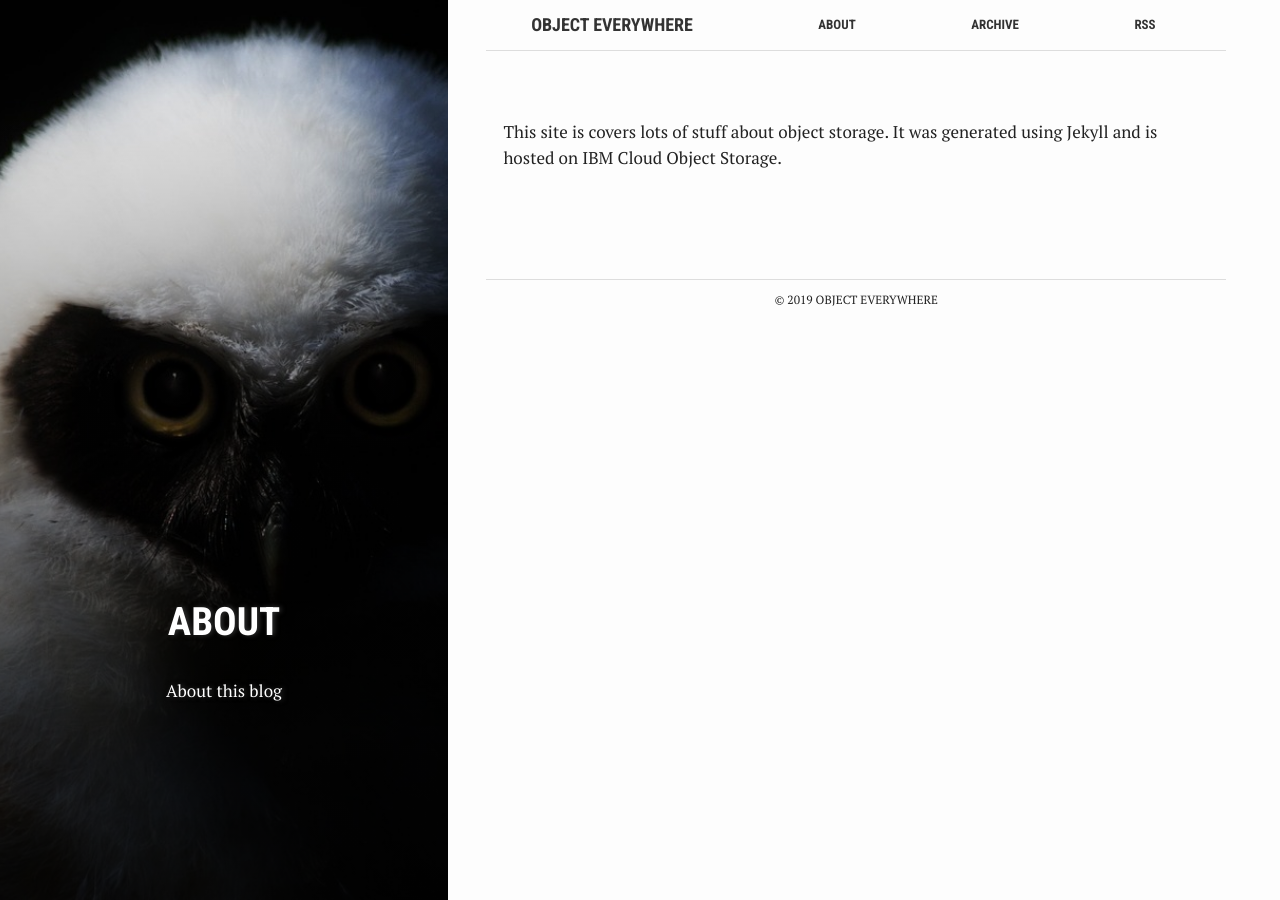
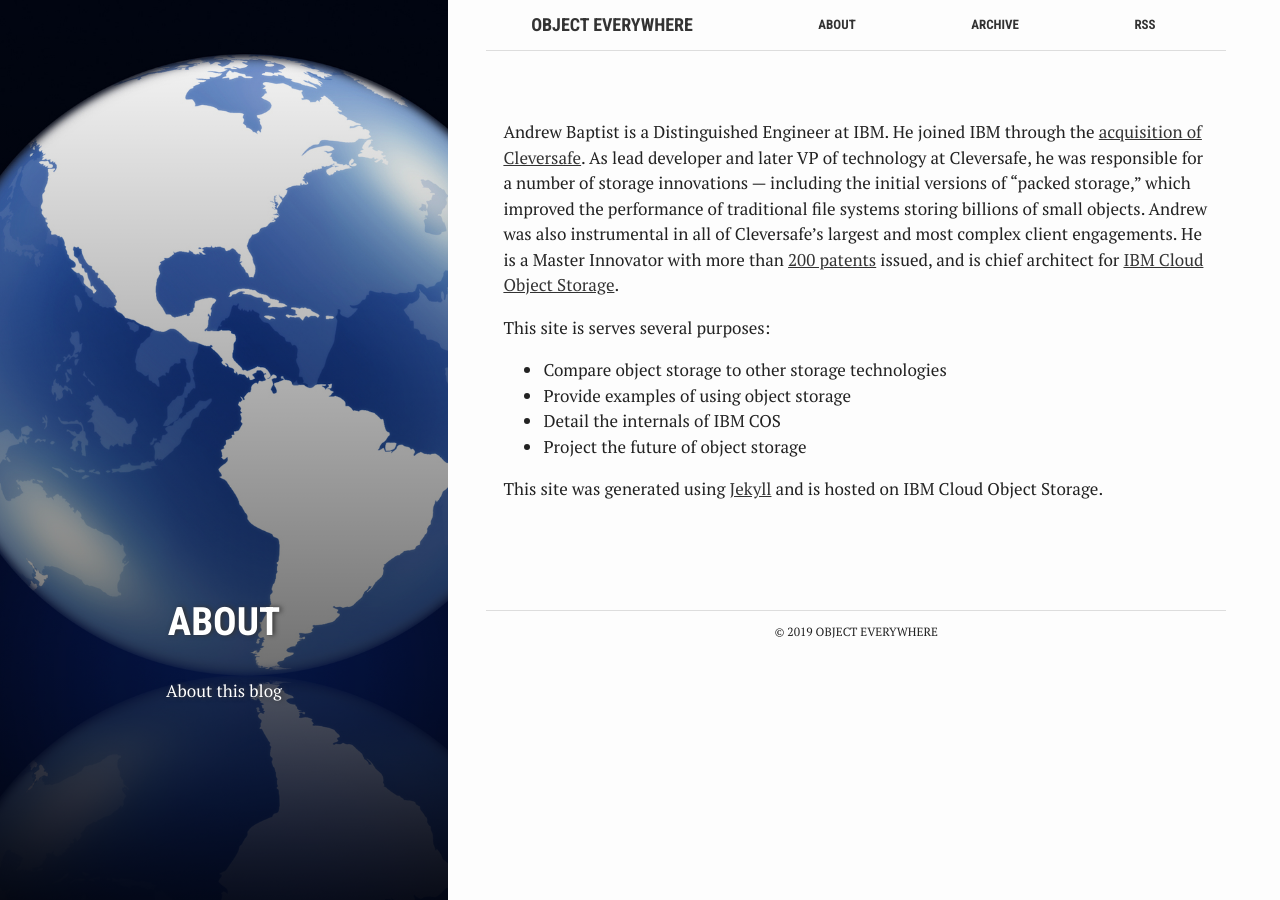
Before and after one commit to andrewbaptist/andrewbaptist.github.io, a Jekyll site: the page built from about.md, in a window 1280 px wide. Built offline with Jekyll 4.4.1, drawn with Linux system fonts in a browser that asks for light colours.

Commit message:
Update about page

```diff
--- a/about.md
+++ b/about.md
@@ -1,11 +1,21 @@
 ---
-bg: "owl.jpg"
+bg: "globe.jpg"
 layout: page
 title: "About"
-crawlertitle: "Why and how this blog was created"
+crawlertitle: "Who is Andrew Baptist"
 permalink: /about/
 summary: "About this blog"
 active: about
 ---
 
-This site is covers lots of stuff about object storage. It was generated using Jekyll and is hosted on IBM Cloud Object Storage.
+Andrew Baptist is a Distinguished Engineer at IBM. He joined IBM through the [acquisition of Cleversafe](https://www-03.ibm.com/press/us/en/pressrelease/48027.wss). As lead developer and later VP of technology at Cleversafe, he was responsible for a number of storage innovations — including the initial versions of “packed storage," which improved the performance of traditional file systems storing billions of small objects. Andrew was also instrumental in all of Cleversafe’s largest and most complex client engagements. He is a Master Innovator with more than [200 patents](https://patents.google.com/?inventor=andrew+baptist) issued, and is chief architect for [IBM Cloud Object Storage](https://www.ibm.com/cloud/object-storage).
+
+This site is serves several purposes:
+
+* Compare object storage to other storage technologies
+* Provide examples of using object storage
+* Detail the internals of IBM COS
+* Project the future of object storage
+
+
+This site was generated using [Jekyll](https://jekyllrb.com/) and is hosted on IBM Cloud Object Storage.
```
Also changed, not shown: assets/images/globe.jpg (added).
